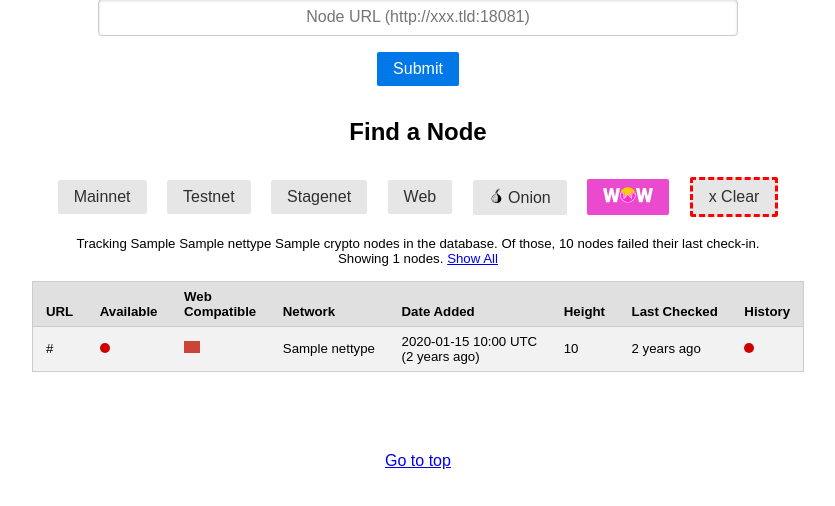
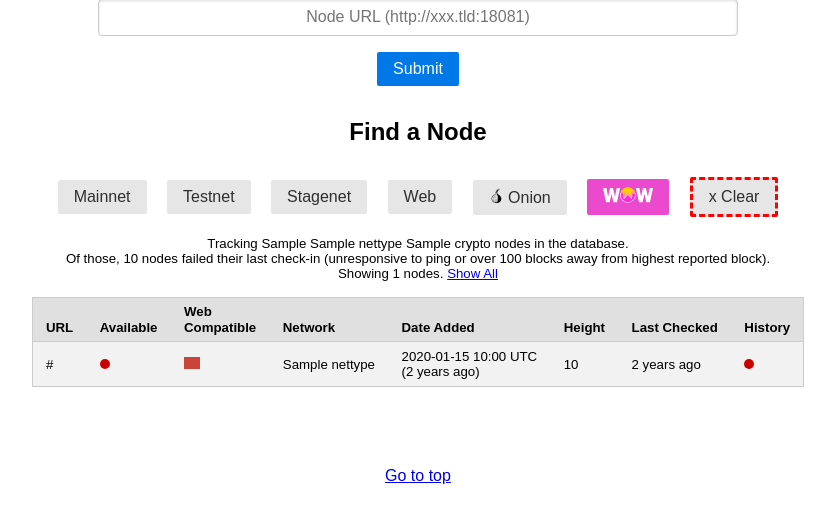
Before and after one commit to lalanza808/monero.fail, a Flask app: template xmrnodes/templates/index.html in a window 1280 px wide. Shown: the part 105-611 px from the top of the page, without its empty margins (222-1057 px from the left). Run offline with Flask 2, Linux system fonts and the light colour scheme; tables that the repository leaves empty hold one stand-in row (values such as "Sample post"); the template is opened without the code that fills it: values that come from a table or form of the project are taken from there, most other values are stand-ins (such as "Sample title", 1, 10 or a date in 2020); grey boxes are pictures that could not be loaded.

Commit message:
mark nodes unhealthy if over 100 blocks away from highest

```diff
--- a/xmrnodes/app.py
+++ b/xmrnodes/app.py
@@ -15,7 +15,7 @@ from flask import render_template, flash, url_for
 from urllib.parse import urlparse, urlencode
 
 from xmrnodes.helpers import determine_crypto, is_onion, make_request
-from xmrnodes.helpers import retrieve_peers, rw_cache
+from xmrnodes.helpers import retrieve_peers, rw_cache, get_highest_block
 from xmrnodes.forms import SubmitNode
 from xmrnodes.models import Node, HealthCheck, Peer
 from xmrnodes import config
@@ -29,6 +29,7 @@ logging.basicConfig(
 app = Flask(__name__)
 app.config.from_envvar("FLASK_SECRETS")
 app.secret_key = app.config["SECRET_KEY"]
+HEALTHY_BLOCK_DIFF = 100 # idc to config this. hardcode is fine.
 
 @app.route("/", methods=["GET", "POST"])
 def index():
@@ -38,6 +39,8 @@ def index():
     onion = request.args.get("onion", False)
     show_all = "true" == request.args.get("all", "false")
     web_compatible = request.args.get("web_compatible", False)
+    highest_block = get_highest_block(nettype, crypto)
+    healthy_block = highest_block - HEALTHY_BLOCK_DIFF
 
     nodes = Node.select().where(
         Node.validated == True,
@@ -49,10 +52,15 @@ def index():
         nodes = nodes.where(Node.web_compatible == True)
 
     nodes_all = nodes.count()
-    nodes_unhealthy = nodes.where(Node.available == False).count()
+    nodes_unhealthy = nodes.where(
+        (Node.available == False) | (Node.last_height < healthy_block)
+    ).count()
 
     if not show_all:
-        nodes = nodes.where(Node.available == True)
+        nodes = nodes.where(
+            Node.available == True,
+            Node.last_height > healthy_block
+        )
 
     nodes = nodes.order_by(
         Node.datetime_entered.desc()
@@ -171,11 +179,17 @@ def check():
             has_cors = 'Access-Control-Allow-Origin' in r.headers
             is_ssl = node.url.startswith('https://')
             if r.json()["status"] == "OK":
-                logging.info("success")
-                node.available = True
                 node.web_compatible = has_cors and is_ssl
                 node.last_height = r.json()["height"]
                 hc.health = True
+                highest_block = get_highest_block(node.nettype, node.crypto)
+                healthy_block = highest_block - HEALTHY_BLOCK_DIFF
+                if r.json()["height"] < healthy_block:
+                    node.available = False
+                    logging.info("unhealthy")
+                else:
+                    node.available = True
+                    logging.info("success")
             else:
                 raise
         except:
--- a/xmrnodes/templates/index.html
+++ b/xmrnodes/templates/index.html
@@ -42,7 +42,9 @@
     {% if nodes %}
     <div class="xmrnodes">
       <p class="center">
-        Tracking {{ nodes_all }} {{ nettype }} {{ crypto | capitalize }} nodes in the database. Of those, {{ nodes_unhealthy }} nodes failed their last check-in.
+        Tracking {{ nodes_all }} {{ nettype }} {{ crypto | capitalize }} nodes in the database.
+        <br>
+        Of those, {{ nodes_unhealthy }} nodes failed their last check-in (unresponsive to ping or over 100 blocks away from highest reported block).
       </p>
       <p class="center">Showing {{ nodes | length }} nodes.
         {% if 'all' not in request.args %}
```
Also changed, not shown: xmrnodes/helpers.py (+9 -0 lines).
